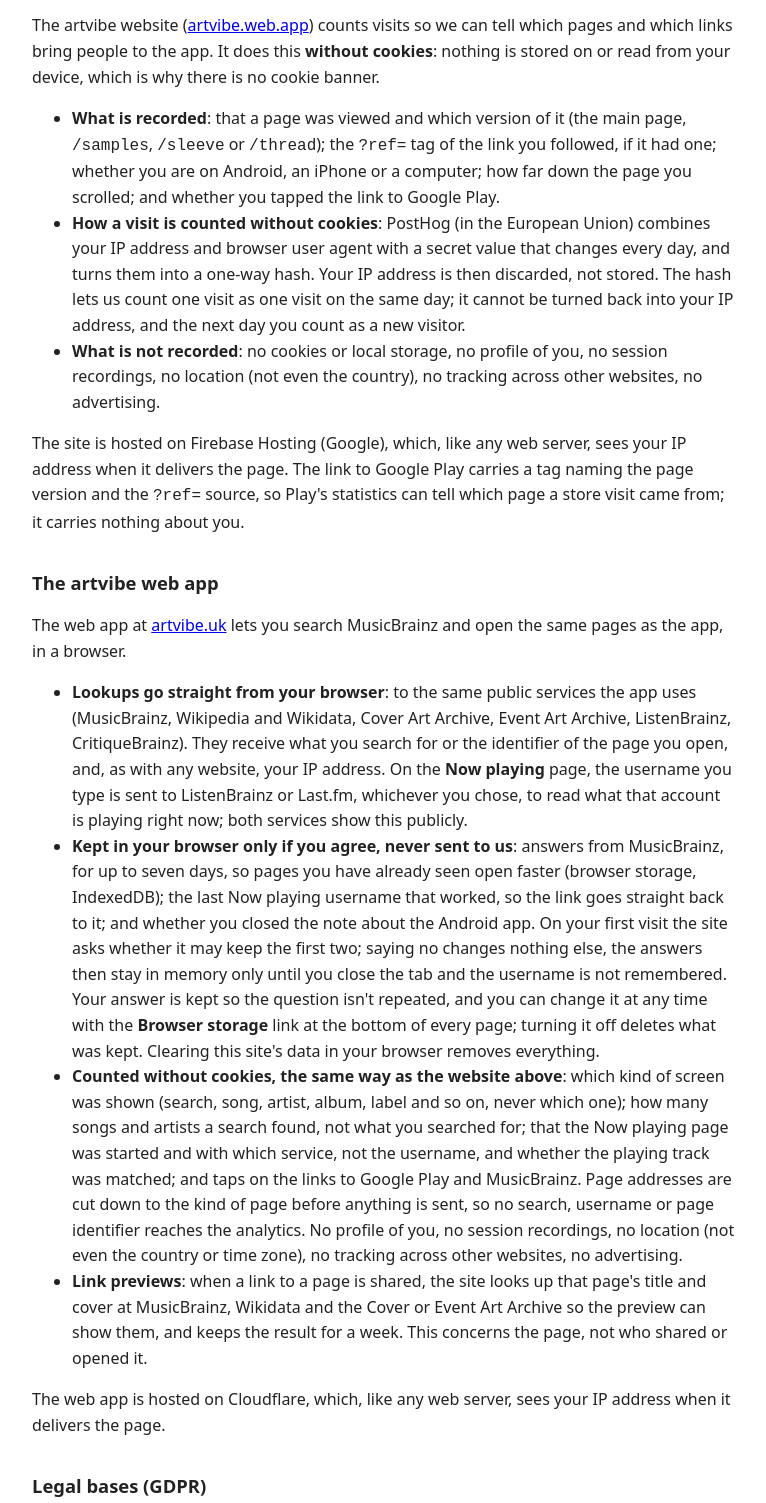
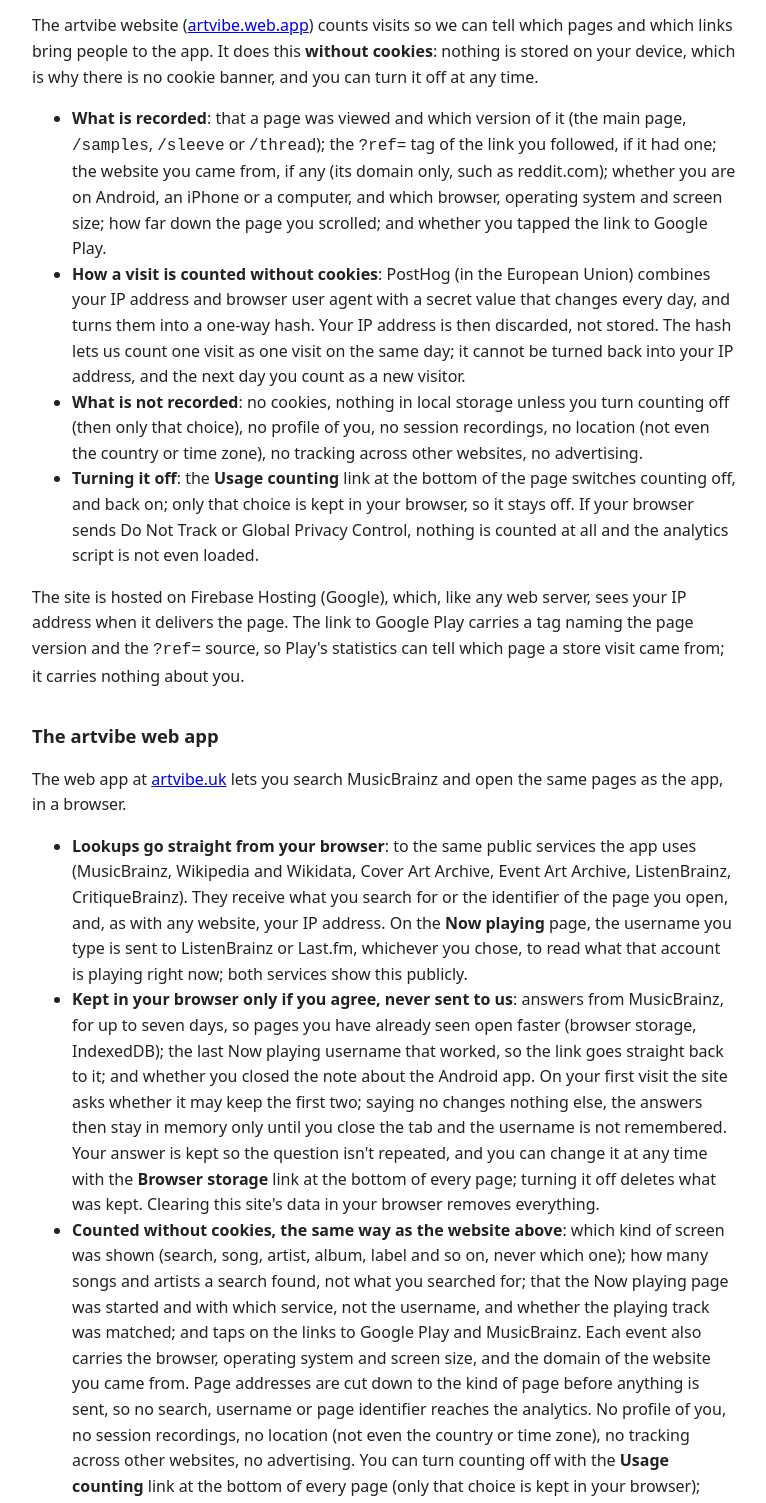
Before and after one commit to aleks-tpom6oh/art-vibe, a plain HTML site: page privacy/index.html in a window 1280 px wide. Shown: the part 3175-4678 px from the top of the page, without its empty margins (256-1022 px from the left). Drawn offline with Linux system fonts and the light colour scheme.

Commit message:
privacy: usage counting can be turned off; Do Not Track and GPC respected; browser details and referring domain listed

```diff
--- a/privacy/index.html
+++ b/privacy/index.html
@@ -47,11 +47,12 @@
 <p>We do not collect your name, email address, contacts, precise location, or any account information. The app has no accounts of its own; connecting a ListenBrainz account is optional and stays between your device and ListenBrainz.</p>
 <p>All network traffic uses encrypted connections (HTTPS/TLS).</p>
 <h2>The artvibe website</h2>
-<p>The artvibe website (<a href="https://artvibe.web.app">artvibe.web.app</a>) counts visits so we can tell which pages and which links bring people to the app. It does this <strong>without cookies</strong>: nothing is stored on or read from your device, which is why there is no cookie banner.</p>
+<p>The artvibe website (<a href="https://artvibe.web.app">artvibe.web.app</a>) counts visits so we can tell which pages and which links bring people to the app. It does this <strong>without cookies</strong>: nothing is stored on your device, which is why there is no cookie banner, and you can turn it off at any time.</p>
 <ul>
-<li><strong>What is recorded</strong>: that a page was viewed and which version of it (the main page, <code>/samples</code>, <code>/sleeve</code> or <code>/thread</code>); the <code>?ref=</code> tag of the link you followed, if it had one; whether you are on Android, an iPhone or a computer; how far down the page you scrolled; and whether you tapped the link to Google Play.</li>
+<li><strong>What is recorded</strong>: that a page was viewed and which version of it (the main page, <code>/samples</code>, <code>/sleeve</code> or <code>/thread</code>); the <code>?ref=</code> tag of the link you followed, if it had one; the website you came from, if any (its domain only, such as reddit.com); whether you are on Android, an iPhone or a computer, and which browser, operating system and screen size; how far down the page you scrolled; and whether you tapped the link to Google Play.</li>
 <li><strong>How a visit is counted without cookies</strong>: PostHog (in the European Union) combines your IP address and browser user agent with a secret value that changes every day, and turns them into a one-way hash. Your IP address is then discarded, not stored. The hash lets us count one visit as one visit on the same day; it cannot be turned back into your IP address, and the next day you count as a new visitor.</li>
-<li><strong>What is not recorded</strong>: no cookies or local storage, no profile of you, no session recordings, no location (not even the country), no tracking across other websites, no advertising.</li>
+<li><strong>What is not recorded</strong>: no cookies, nothing in local storage unless you turn counting off (then only that choice), no profile of you, no session recordings, no location (not even the country or time zone), no tracking across other websites, no advertising.</li>
+<li><strong>Turning it off</strong>: the <strong>Usage counting</strong> link at the bottom of the page switches counting off, and back on; only that choice is kept in your browser, so it stays off. If your browser sends Do Not Track or Global Privacy Control, nothing is counted at all and the analytics script is not even loaded.</li>
 </ul>
 <p>The site is hosted on Firebase Hosting (Google), which, like any web server, sees your IP address when it delivers the page. The link to Google Play carries a tag naming the page version and the <code>?ref=</code> source, so Play's statistics can tell which page a store visit came from; it carries nothing about you.</p>
 <h2>The artvibe web app</h2>
@@ -59,7 +60,7 @@
 <ul>
 <li><strong>Lookups go straight from your browser</strong>: to the same public services the app uses (MusicBrainz, Wikipedia and Wikidata, Cover Art Archive, Event Art Archive, ListenBrainz, CritiqueBrainz). They receive what you search for or the identifier of the page you open, and, as with any website, your IP address. On the <strong>Now playing</strong> page, the username you type is sent to ListenBrainz or Last.fm, whichever you chose, to read what that account is playing right now; both services show this publicly.</li>
 <li><strong>Kept in your browser only if you agree, never sent to us</strong>: answers from MusicBrainz, for up to seven days, so pages you have already seen open faster (browser storage, IndexedDB); the last Now playing username that worked, so the link goes straight back to it; and whether you closed the note about the Android app. On your first visit the site asks whether it may keep the first two; saying no changes nothing else, the answers then stay in memory only until you close the tab and the username is not remembered. Your answer is kept so the question isn't repeated, and you can change it at any time with the <strong>Browser storage</strong> link at the bottom of every page; turning it off deletes what was kept. Clearing this site's data in your browser removes everything.</li>
-<li><strong>Counted without cookies, the same way as the website above</strong>: which kind of screen was shown (search, song, artist, album, label and so on, never which one); how many songs and artists a search found, not what you searched for; that the Now playing page was started and with which service, not the username, and whether the playing track was matched; and taps on the links to Google Play and MusicBrainz. Page addresses are cut down to the kind of page before anything is sent, so no search, username or page identifier reaches the analytics. No profile of you, no session recordings, no location (not even the country or time zone), no tracking across other websites, no advertising.</li>
+<li><strong>Counted without cookies, the same way as the website above</strong>: which kind of screen was shown (search, song, artist, album, label and so on, never which one); how many songs and artists a search found, not what you searched for; that the Now playing page was started and with which service, not the username, and whether the playing track was matched; and taps on the links to Google Play and MusicBrainz. Each event also carries the browser, operating system and screen size, and the domain of the website you came from. Page addresses are cut down to the kind of page before anything is sent, so no search, username or page identifier reaches the analytics. No profile of you, no session recordings, no location (not even the country or time zone), no tracking across other websites, no advertising. You can turn counting off with the <strong>Usage counting</strong> link at the bottom of every page (only that choice is kept in your browser); with Do Not Track or Global Privacy Control on, nothing is counted.</li>
 <li><strong>Link previews</strong>: when a link to a page is shared, the site looks up that page's title and cover at MusicBrainz, Wikidata and the Cover or Event Art Archive so the preview can show them, and keeps the result for a week. This concerns the page, not who shared or opened it.</li>
 </ul>
 <p>The web app is hosted on Cloudflare, which, like any web server, sees your IP address when it delivers the page.</p>
@@ -70,8 +71,8 @@
 <tr><td>Reading media metadata and looking up track information</td><td>Article 6(1)(b) — necessary to provide the service you installed the app for</td></tr>
 <tr><td>Analytics and crash reports</td><td>Article 6(1)(a) — your consent, given on the first-run screen and withdrawable at any time</td></tr>
 <tr><td>Sending listens, matches and loves to your ListenBrainz account</td><td>Article 6(1)(a) — your consent: each is off until you switch it on, and switching it off or disconnecting withdraws it</td></tr>
-<tr><td>Counting visits to the website</td><td>Article 6(1)(f) — our legitimate interest in knowing which pages and links bring people to the app; nothing is stored on your device and no profile is built</td></tr>
-<tr><td>Counting use of the web app</td><td>Article 6(1)(f) — our legitimate interest in knowing which parts of the web app are used; no profile is built, and nothing you search for or play is counted</td></tr>
+<tr><td>Counting visits to the website</td><td>Article 6(1)(f) — our legitimate interest in knowing which pages and links bring people to the app; nothing is stored on your device and no profile is built; you can turn it off with the Usage counting link, and Do Not Track or Global Privacy Control turns it off</td></tr>
+<tr><td>Counting use of the web app</td><td>Article 6(1)(f) — our legitimate interest in knowing which parts of the web app are used; no profile is built, and nothing you search for or play is counted; you can turn it off with the Usage counting link, and Do Not Track or Global Privacy Control turns it off</td></tr>
 <tr><td>Keeping MusicBrainz answers and your Now playing username in your browser</td><td>Your consent (Article 6(1)(a), and Article 5(3) of the ePrivacy Directive), asked on your first visit, optional, and withdrawable with the Browser storage link; it stays in your browser and is never sent to us</td></tr>
 </table>
 <p>Withdrawing consent does not affect the lawfulness of anything done before you withdrew it.</p>
```
